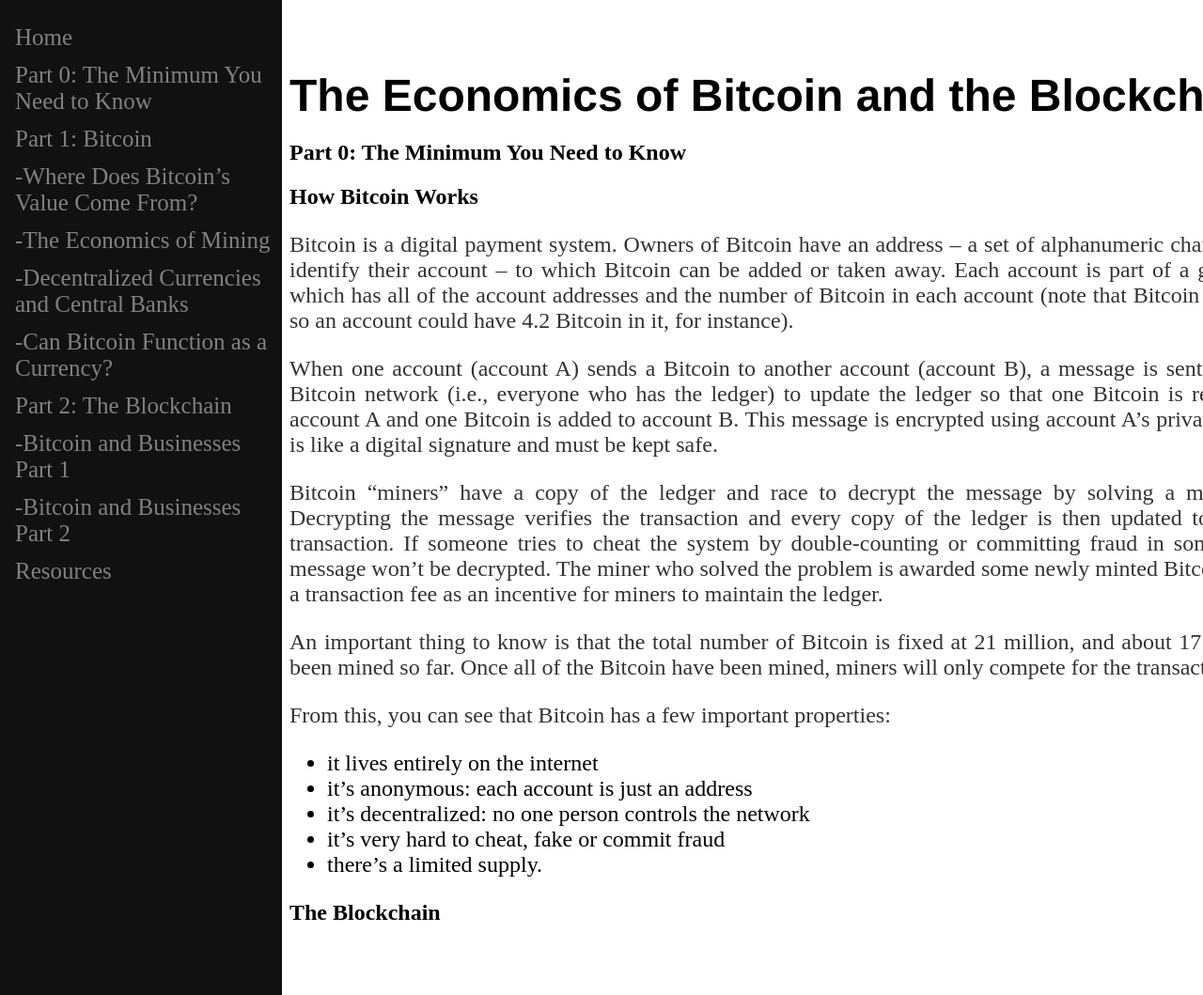
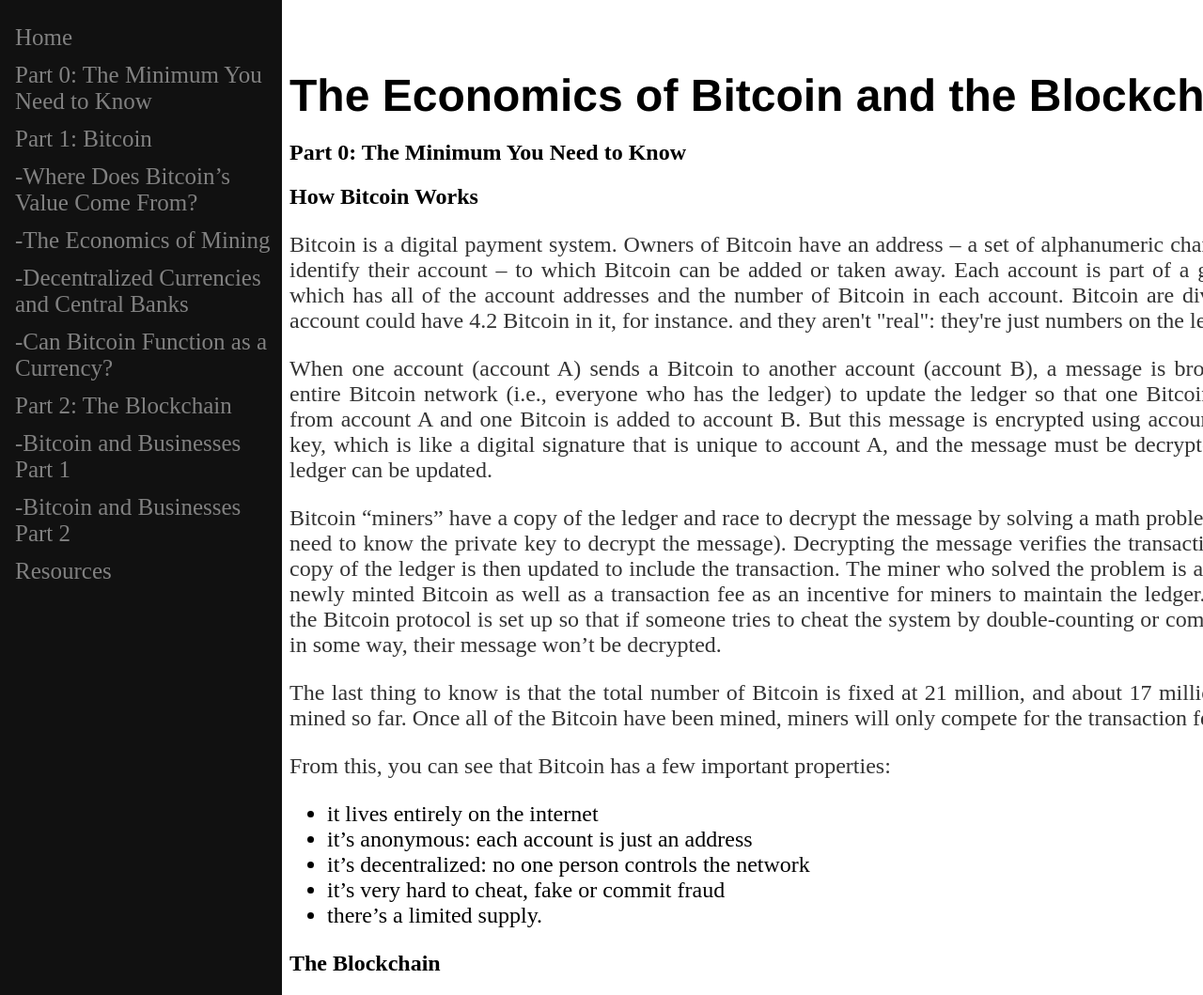
Before and after one commit to fylobc/fylobc.github.io, a Jekyll site: the page built from _parts/Part_0.md, in a window 1280 px wide and 1059 px high. Shown: the whole window at 94% size. Built offline with Jekyll 4.4.1, drawn with Linux system fonts in a browser that asks for light colours.

Commit message:
Edited part 0

```diff
--- a/_parts/Part_0.md
+++ b/_parts/Part_0.md
@@ -5,13 +5,13 @@ title: "Part 0: The Minimum You Need to Know"
 
 <h2>How Bitcoin Works</h2>
 
-<p>Bitcoin is a digital payment system. Owners of Bitcoin have an address – a set of alphanumeric characters which identify their account – to which Bitcoin can be added or taken away. Each account is part of a global ledger, which has all of the account addresses and the number of Bitcoin in each account (note that Bitcoin are divisible, so an account could have 4.2 Bitcoin in it, for instance).</p>
+<p>Bitcoin is a digital payment system. Owners of Bitcoin have an address – a set of alphanumeric characters which identify their account – to which Bitcoin can be added or taken away. Each account is part of a global ledger, which has all of the account addresses and the number of Bitcoin in each account. Bitcoin are divisible, so an account could have 4.2 Bitcoin in it, for instance. and they aren't "real": they're just numbers on the ledger.</p>
 
-<p>When one account (account A) sends a Bitcoin to another account (account B), a message is sent to the entire Bitcoin network (i.e., everyone who has the ledger) to update the ledger so that one Bitcoin is removed from account A and one Bitcoin is added to account B. This message is encrypted using account A’s private key, which is like a digital signature and must be kept safe.</p>
+<p>When one account (account A) sends a Bitcoin to another account (account B), a message is broadcast to the entire Bitcoin network (i.e., everyone who has the ledger) to update the ledger so that one Bitcoin is removed from account A and one Bitcoin is added to account B. But this message is encrypted using account A’s private key, which is like a digital signature that is unique to account A, and the message must be decrypted before the ledger can be updated.</p>
 
-<p>Bitcoin “miners” have a copy of the ledger and race to decrypt the message by solving a math problem. Decrypting the message verifies the transaction and every copy of the ledger is then updated to include the transaction. If someone tries to cheat the system by double-counting or committing fraud in some way, their message won’t be decrypted. The miner who solved the problem is awarded some newly minted Bitcoin as well as a transaction fee as an incentive for miners to maintain the ledger.
+<p>Bitcoin “miners” have a copy of the ledger and race to decrypt the message by solving a math problem (they don't need to know the private key to decrypt the message). Decrypting the message verifies the transaction and every copy of the ledger is then updated to include the transaction. The miner who solved the problem is awarded some newly minted Bitcoin as well as a transaction fee as an incentive for miners to maintain the ledger.  Importantly, the Bitcoin protocol is set up so that if someone tries to cheat the system by double-counting or committing fraud in some way, their message won’t be decrypted.</p>
 
-<p> An important thing to know is that the total number of Bitcoin is fixed at 21 million, and about 17 million have been mined so far. Once all of the Bitcoin have been mined, miners will only compete for the transaction fees.</p>
+<p> The last thing to know is that the total number of Bitcoin is fixed at 21 million, and about 17 million have been mined so far. Once all of the Bitcoin have been mined, miners will only compete for the transaction fees.</p>
 
 <p>From this, you can see that Bitcoin has a few important properties:
 <ul style="font-size:x-large;">
--- a/index.html
+++ b/index.html
@@ -27,7 +27,7 @@ div.relative {
 
 <br>
 
-<p class="ex"><font size = 5>There is a lot of excitement about Bitcoin and the underlying technology -- the blockchain. People make bold statements like “Bitcoin is worthless/a bubble/a Ponzi scheme...” or “Bitcoin is the future of money”. The blockchain is hailed as a <a href="https://hbr.org/2017/01/the-truth-about-blockchain">"foundational"</a> technology. Along with this excitement, there are many explanations and primers on what Bitcoin is and how the blockchain technology works. But there don't seem to be good summaries of the economics of Bitcoin and the blockchain. What I mean by this is things like:
+<p class="ex"><font size = 5>There is a lot of excitement about Bitcoin and the underlying technology - the blockchain. People make bold statements like “Bitcoin is worthless/a bubble/a Ponzi scheme...” or “Bitcoin is the future of money”. The blockchain is hailed as a <a href="https://hbr.org/2017/01/the-truth-about-blockchain">"foundational"</a> technology. Along with this excitement, there are many explanations and primers on what Bitcoin is and how the blockchain technology works. But there don't seem to be good summaries of the economics of Bitcoin and the blockchain. What I mean by this is things like:
 <ul>
   <li>Where does Bitcoin’s value come from?</li>
   <li>Is Bitcoin a currency? A commodity?</li>
```
